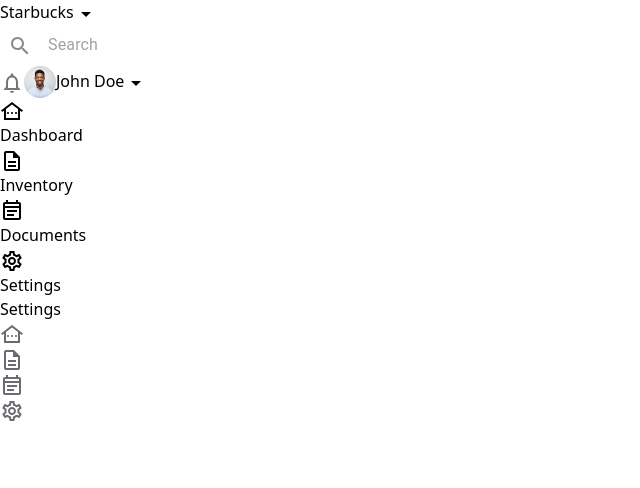
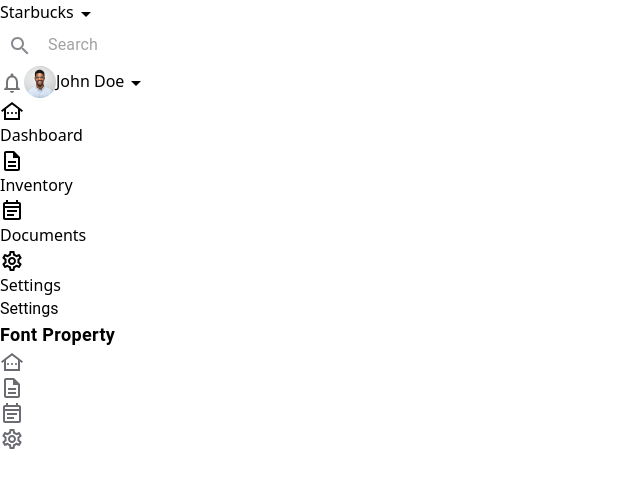
Before and after one commit to jakdev047/tailwindcss, a React (Create React App) app: page /settings in a window 1280 px wide. Shown: the top 488 px of the page, without its empty margins (0-640 px from the left). Built offline with nearby package versions, Linux system fonts and the light colour scheme.

Commit message:
font related style

```diff
--- a/src/assets/css/general.css
+++ b/src/assets/css/general.css
@@ -10,12 +10,14 @@
 
 /*==================================
 font-family: 'Inter', sans-serif;
+font-family: 'Roboto', sans-serif;
 ==================================== */
 
 /*-------------------------------------
 	Fonts
 --------------------------------------*/
 @import url("https://fonts.googleapis.com/css2?family=Inter:wght@100;200;300;400;500;600;700;800;900&display=swap");
+@import url('https://fonts.googleapis.com/css2?family=Roboto:wght@100;300;400;500;700;900&display=swap');
 
 /*-------------------------------------
 	variable
--- /dev/null
+++ b/src/modules/Inventory/helper.js
@@ -0,0 +1,8 @@
+// search
+export const filterData = (keywords, allData, setRowDto) => {
+  const regex = new RegExp(keywords?.toLowerCase());
+  let newDta = allData?.filter((item) =>
+    regex.test(item?.title?.toLowerCase())
+  );
+  setRowDto({ Result: newDta });
+};
--- a/src/modules/settings/index.jsx
+++ b/src/modules/settings/index.jsx
@@ -5,7 +5,13 @@ export default function Settings() {
     <>
       <div className="table-card">
         <div className="table-card-heading">
-          <h2 className="title">Settings</h2>
+          <h2 className="title font-roboto">Settings</h2>
+        </div>
+        <div className="table-card-body">
+          <div className="table-card-content vertical-scroll-table">
+              <h2 className="text-18 font-roboto font-bold tracking-ls02 leading-28">Font Property</h2>
+          </div>
+          <div className="table-card-pagination"></div>
         </div>
       </div>
     </>
--- a/tailwind.config.js
+++ b/tailwind.config.js
@@ -16,6 +16,9 @@ module.exports = {
         success: "#44c776",
       },
       textColor: (theme) => theme("colors"),
+      fontFamily: {
+        roboto: "Roboto, sans-serif",
+      },
       fontSize: {
         // [fontSize, { letterSpacing, lineHeight }]
         13: [
@@ -39,6 +42,7 @@ module.exports = {
             lineHeight: "24px",
           },
         ],
+        18: "18px",
         20: ["20px", "32px"],
       },
       fontWeight: {
@@ -51,6 +55,12 @@ module.exports = {
         bold: "700",
         extraBold: "800",
         black: "900",
+      },
+      letterSpacing: {
+        ls02: "0.02em",
+      },
+      lineHeight: {
+        28: "28px",
       },
       width: {
         32: "32px",
```
